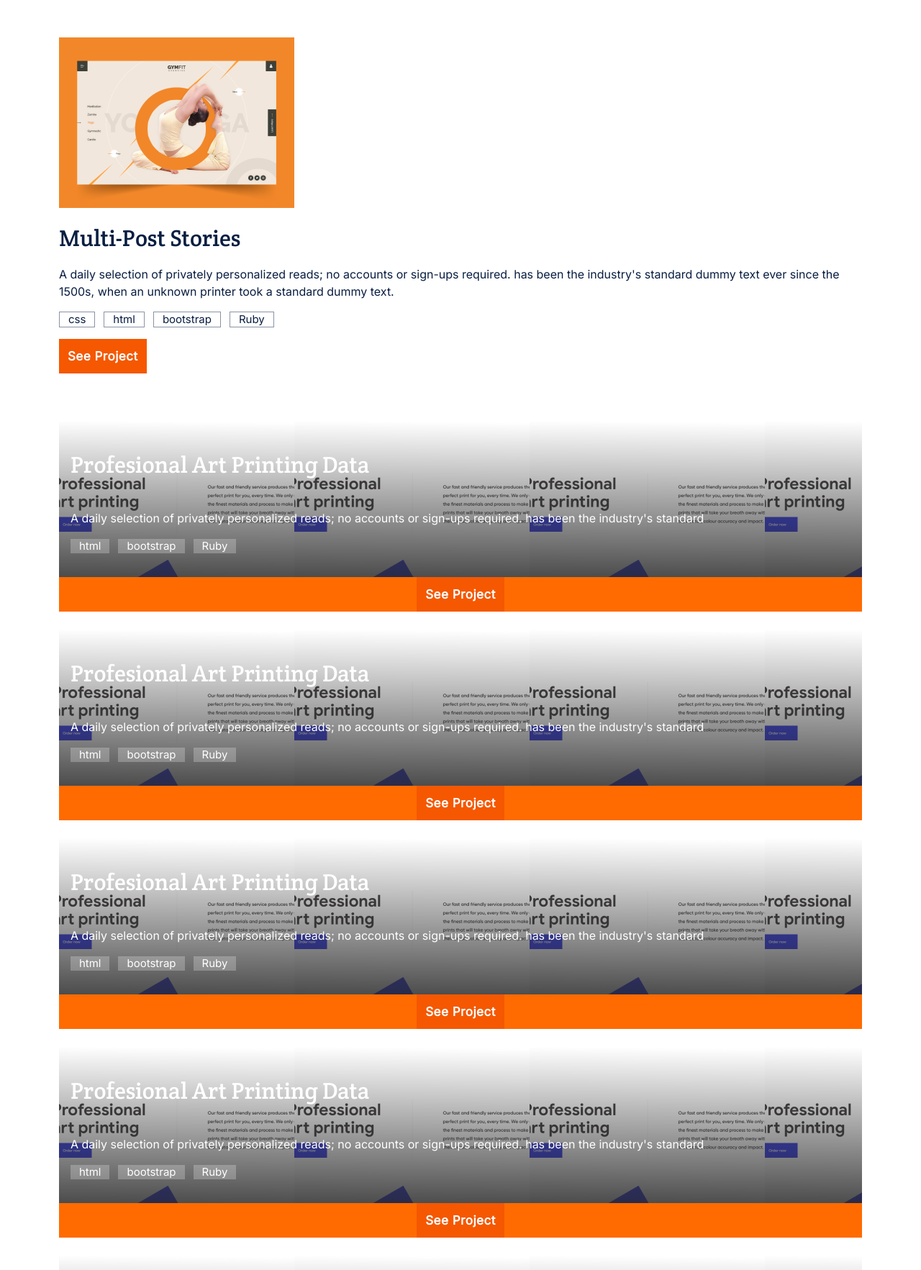
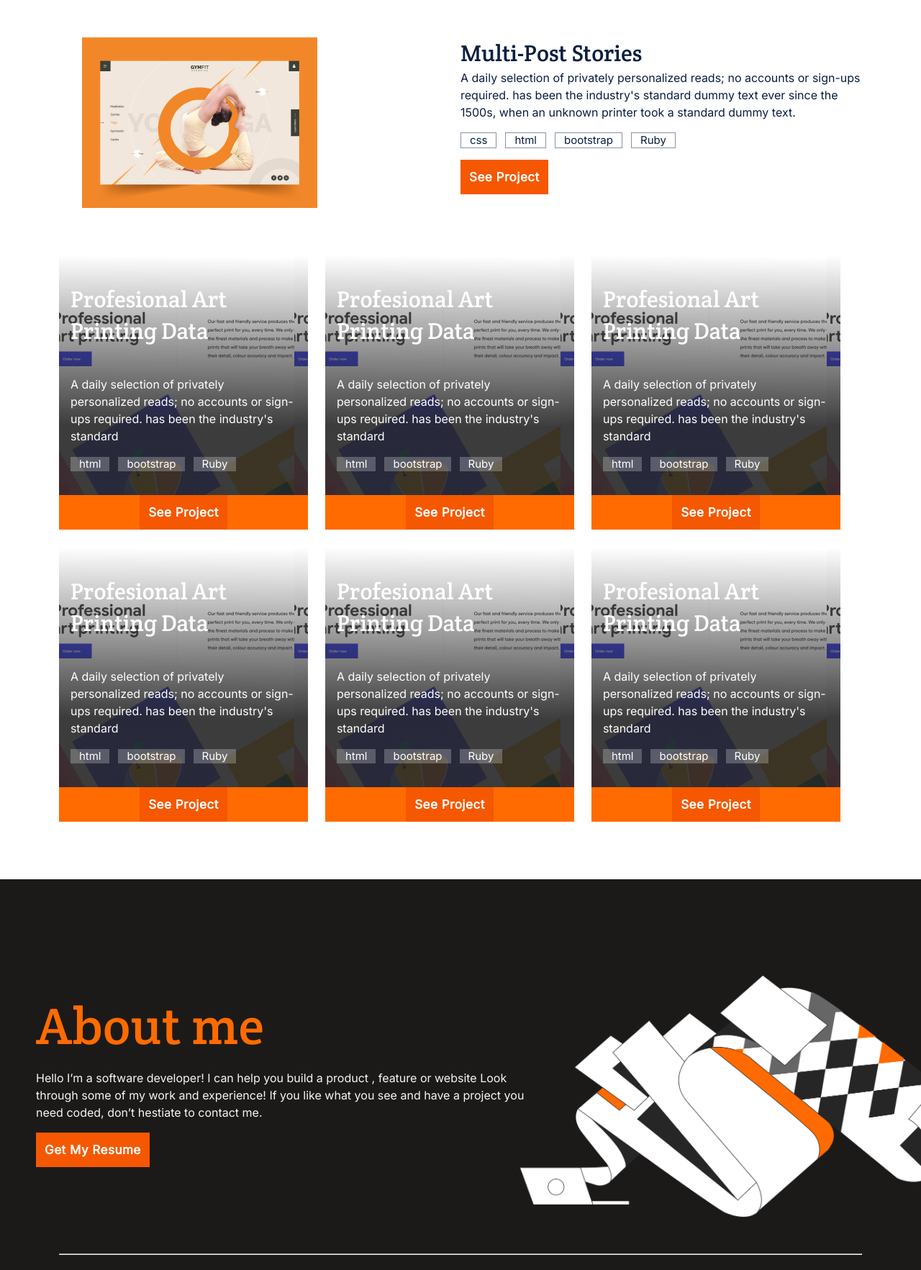
Before and after one commit to rugwizangoga/My-portfolio, a website: page index.html in a window 1280 px wide. Shown: the part 682-2447 px from the top of the page at 72% size. Drawn offline with Linux system fonts and the light colour scheme.

Commit message:
added desktop version for the About me section

```diff
--- a/style.css
+++ b/style.css
@@ -525,4 +525,51 @@ h2 {
     width: 100%;
   }
 
+  .frameimg {
+    display: flex;
+    flex-direction: row;
+    justify-content: space-between;
+  }
+  .imgholder {
+    width: 35%;
+    display: flex;
+    flex-direction: column;
+    align-items: center;
+  }
+
+  .post {
+    width: 50%;
+  }
+
+  #posttitle {
+    margin: 0;
+  }
+
+  .frame {
+    grid-template-columns: 31% 31% 31%;
+  }
+
+  .about {
+    background-image: url(./pic/illustration-about\ me@2x.png);
+    background-size: 45%;
+    align-items: flex-start;
+    padding-bottom: 0;
+    margin-left: 40px;
+    padding: 60px 0;
+  }
+  .me {
+    width: 55%;
+  }
+  .hr1 {
+    margin-top: 40px;
+  }
+
+  .li {
+    display: flex;
+    flex-direction: row;
+    justify-content: space-between;
+    width: 100%;
+  }
+
+
 }
```
